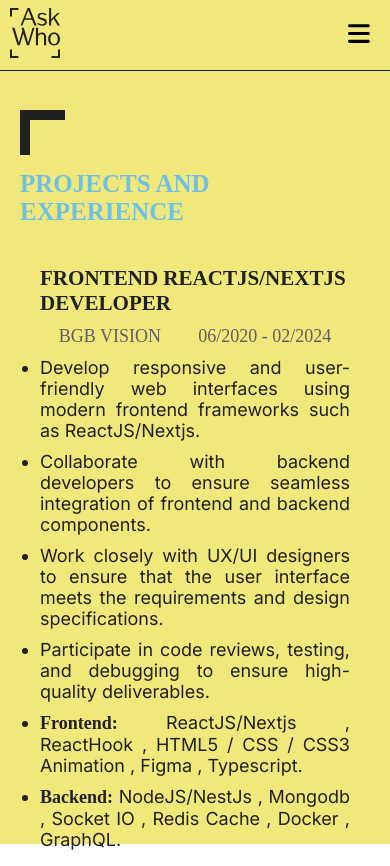
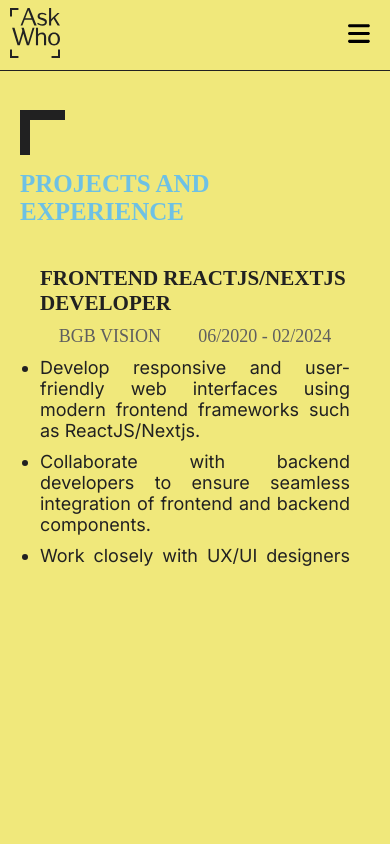
Before and after one commit to trietnk01/nextjs-porfolio, a Next.js app: page /projects in a window 390 px wide. After the commit the page ends 844 px from the top, so only its background shows below. Built offline with nearby package versions, Linux system fonts and the light colour scheme; a web font is replaced by a local one.

Commit message:
Update style.min.css

```diff
--- a/src/scss/_porfolio.module.scss
+++ b/src/scss/_porfolio.module.scss
@@ -365,11 +365,11 @@
                 }
             }
             .srollBox {
-                height: 400px;
+                height: 600px;
                 overflow-x: hidden;
                 padding: 0px 20px;
                 @media (max-width: 576px) {
-                    height: 600px;
+                    height: 300px;
                 }
                 &::-webkit-scrollbar {
                     width: 8px;
```
Also changed, not shown: src/scss/style.min.css.
